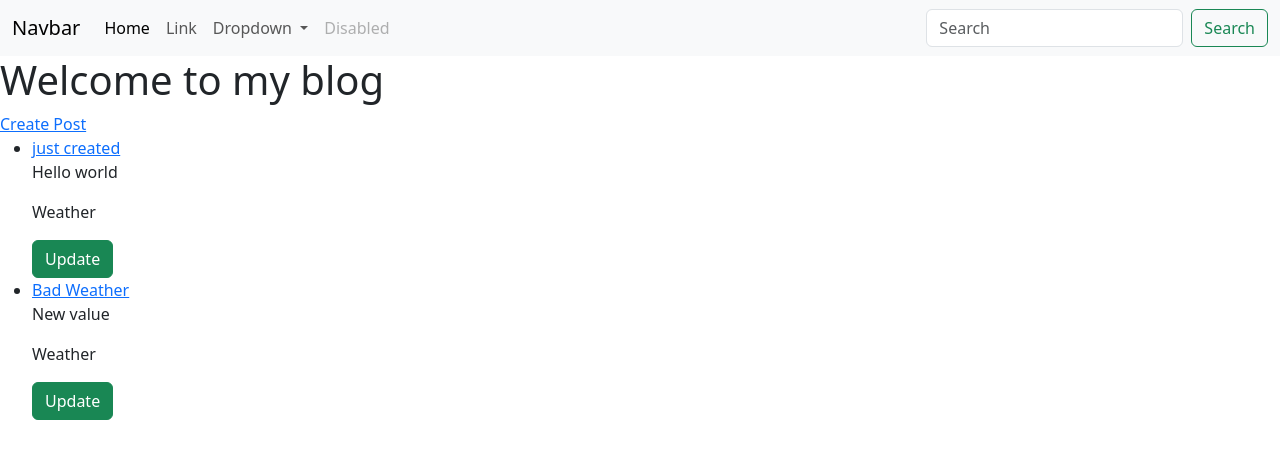
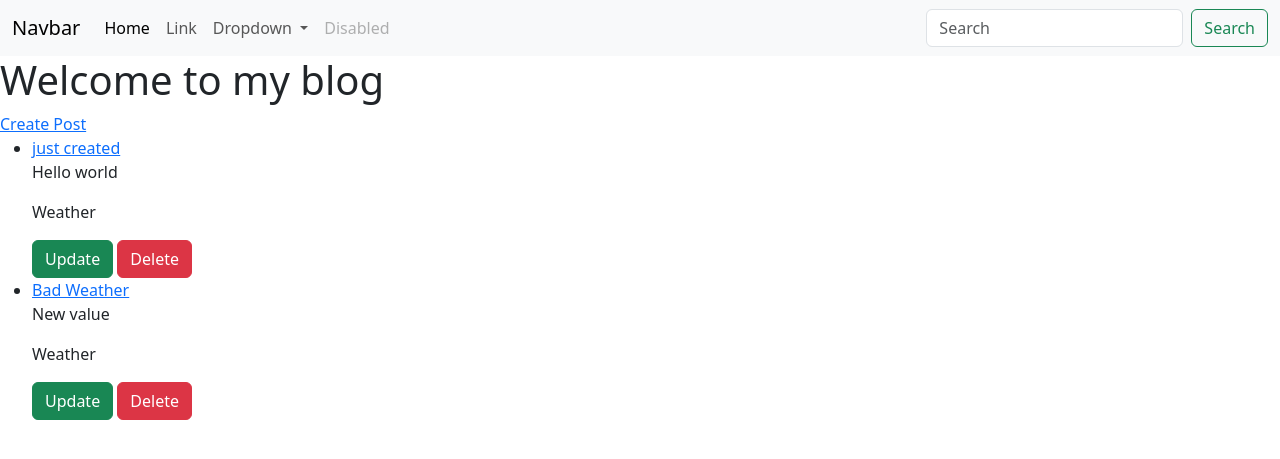
Before and after one commit to songlei1979/simple_blog_24s2, a Django app: page / in a window 1280 px wide. Shown: the top 459 px of the page. Run offline with Django 5.2, Linux system fonts and the light colour scheme; data comes from the database, SQL or seed files in the repository; both versions use the stored data as it was after the commit.

Commit message:
created delete view

```diff
--- a/blog/urls.py
+++ b/blog/urls.py
@@ -1,6 +1,6 @@
 from django.urls import path
 
-from blog.views import HomeView, PostDetailView, PostCreateView, PostUpdateView
+from blog.views import HomeView, PostDetailView, PostCreateView, PostUpdateView, PostDeleteView
 
 urlpatterns = [
     path('', HomeView.as_view(), name='home'),
@@ -13,4 +13,7 @@ urlpatterns = [
     path('post_update/<int:pk>/',
          PostUpdateView.as_view(),
          name='post_update'),
+    path('post_delete/<int:pk>/',
+         PostDeleteView.as_view(),
+         name='post_delete'),
 ]
--- a/blog/views.py
+++ b/blog/views.py
@@ -1,5 +1,6 @@
 from django.shortcuts import render
-from django.views.generic import ListView, DetailView, CreateView, UpdateView
+from django.urls import reverse_lazy
+from django.views.generic import ListView, DetailView, CreateView, UpdateView, DeleteView
 
 from blog.models import Post
 
@@ -26,3 +27,10 @@ class PostUpdateView(UpdateView):
 
     def get_success_url(self):
         return f'/post_detail/{self.object.id}/'
+
+class PostDeleteView(DeleteView):
+    model = Post
+    template_name = 'post_delete.html'
+
+    def get_success_url(self):
+        return reverse_lazy('home')
--- a/templates/home.html
+++ b/templates/home.html
@@ -17,6 +17,10 @@
                    href="{% url 'post_update' post.id %}">
                     Update
                 </a>
+            <a href="{% url 'post_delete' post.id %}"
+               class="btn btn-danger">
+                Delete
+            </a>
             </li>
         {% endfor %}
     </ul>
```
Also changed, not shown: templates/post_delete.html (added, +15 -0 lines), db.sqlite3.
